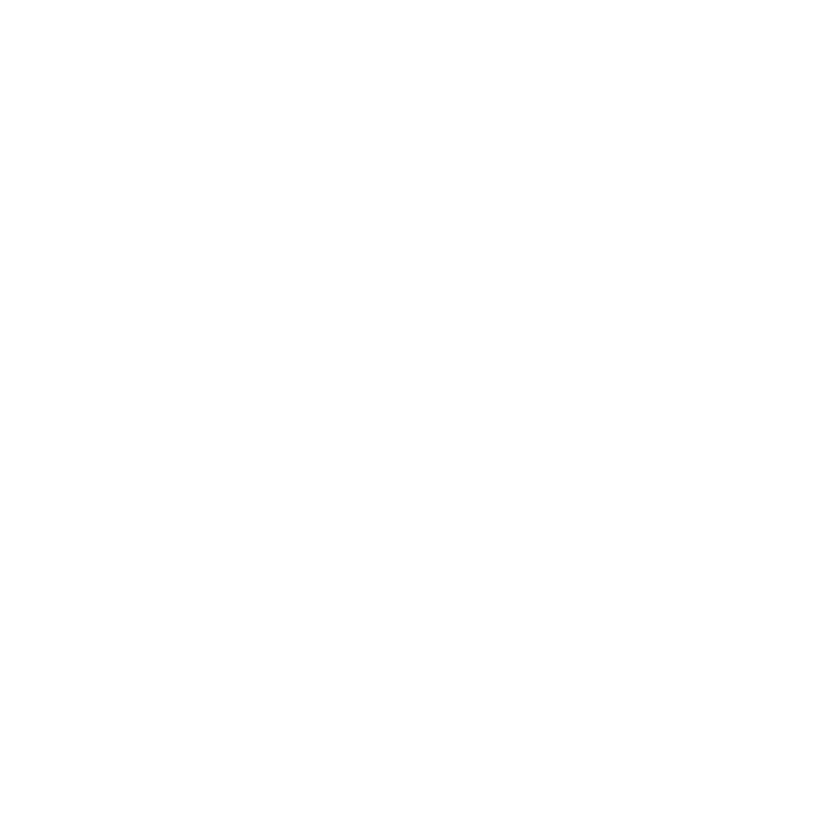
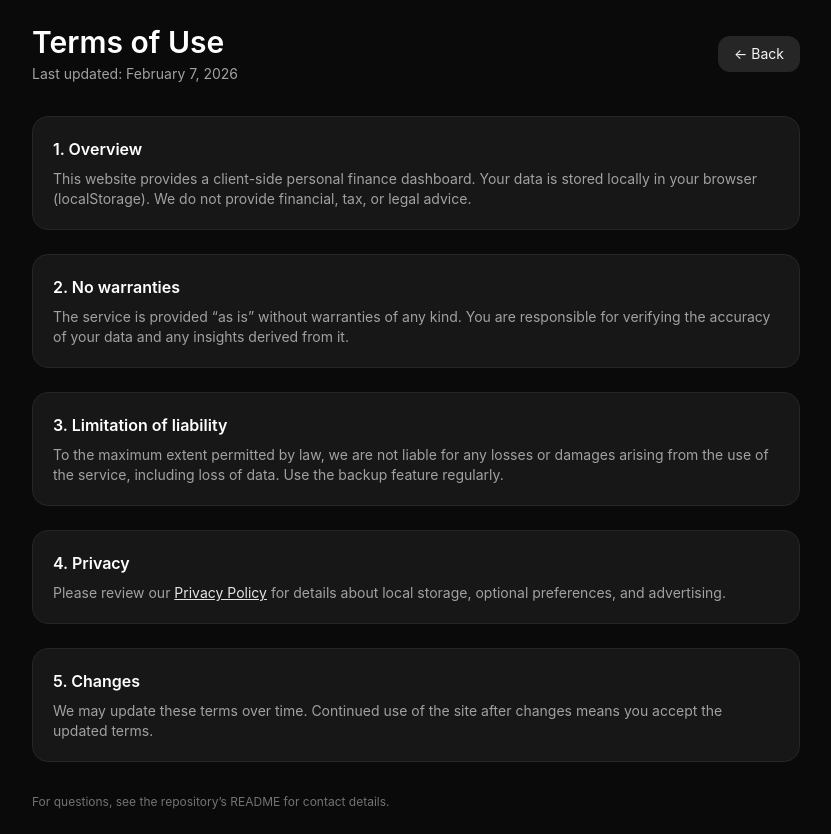
Before and after one commit to Crespo1301/finance-dashboard, a React (Vite) app: page /terms in a window 1280 px wide. Before the commit this address had no page. Shown: the whole page, without its empty margins (224-1055 px from the left). Before the commit the page ends 800 px from the top, so only its background shows below. Built offline with nearby package versions, Linux system fonts and the light colour scheme.

Commit message:
terms added to footer

```diff
--- a/src/App.jsx
+++ b/src/App.jsx
@@ -7,6 +7,7 @@ import Summary from './components/Summary'
 import PieChart from './components/PieChart'
 import LineChart from './components/LineChart'
 import PrivacyPolicy from './components/PrivacyPolicy'
+import Terms from './components/Terms'
 import Settings from './components/Settings'
 import CurrencySelector from './components/CurrencySelector'
 import BudgetManager from './components/BudgetManager'
@@ -462,6 +463,7 @@ function App() {
       <Routes>
         <Route path="/" element={<Dashboard />} />
         <Route path="/privacy" element={<PrivacyPolicy />} />
+        <Route path="/terms" element={<Terms />} />
         <Route path="/settings" element={<Settings />} />
       </Routes>
     </BrowserRouter>
--- a/src/components/Footer.jsx
+++ b/src/components/Footer.jsx
@@ -21,6 +21,10 @@ export default function Footer() {
               Privacy Policy
             </Link>
 
+            <Link to="/terms" className="text-neutral-400 hover:text-neutral-200 transition-colors">
+              Terms
+            </Link>
+
             <Link to="/settings" className="text-neutral-400 hover:text-neutral-200 transition-colors">
               Settings
             </Link>
--- /dev/null
+++ b/src/components/Terms.jsx
@@ -0,0 +1,68 @@
+import { Link } from 'react-router-dom'
+
+export default function Terms() {
+  return (
+    <div className="min-h-screen bg-neutral-950 p-6">
+      <div className="max-w-3xl mx-auto">
+        <div className="flex items-center justify-between mb-8">
+          <div>
+            <h1 className="text-3xl font-semibold text-white">Terms of Use</h1>
+            <p className="text-neutral-400 mt-1 text-sm">Last updated: February 7, 2026</p>
+          </div>
+          <Link
+            to="/"
+            className="px-4 py-2 rounded-xl bg-neutral-800 text-neutral-100 hover:bg-neutral-700 text-sm"
+          >
+            ← Back
+          </Link>
+        </div>
+
+        <div className="space-y-6 text-sm text-neutral-300">
+          <section className="rounded-2xl bg-neutral-900 border border-neutral-800 p-5">
+            <h2 className="text-base font-semibold text-white">1. Overview</h2>
+            <p className="text-neutral-400 mt-2">
+              This website provides a client-side personal finance dashboard. Your data is stored locally in
+              your browser (localStorage). We do not provide financial, tax, or legal advice.
+            </p>
+          </section>
+
+          <section className="rounded-2xl bg-neutral-900 border border-neutral-800 p-5">
+            <h2 className="text-base font-semibold text-white">2. No warranties</h2>
+            <p className="text-neutral-400 mt-2">
+              The service is provided “as is” without warranties of any kind. You are responsible for
+              verifying the accuracy of your data and any insights derived from it.
+            </p>
+          </section>
+
+          <section className="rounded-2xl bg-neutral-900 border border-neutral-800 p-5">
+            <h2 className="text-base font-semibold text-white">3. Limitation of liability</h2>
+            <p className="text-neutral-400 mt-2">
+              To the maximum extent permitted by law, we are not liable for any losses or damages arising
+              from the use of the service, including loss of data. Use the backup feature regularly.
+            </p>
+          </section>
+
+          <section className="rounded-2xl bg-neutral-900 border border-neutral-800 p-5">
+            <h2 className="text-base font-semibold text-white">4. Privacy</h2>
+            <p className="text-neutral-400 mt-2">
+              Please review our <Link to="/privacy" className="text-neutral-200 underline hover:text-white">Privacy Policy</Link> for details about local storage,
+              optional preferences, and advertising.
+            </p>
+          </section>
+
+          <section className="rounded-2xl bg-neutral-900 border border-neutral-800 p-5">
+            <h2 className="text-base font-semibold text-white">5. Changes</h2>
+            <p className="text-neutral-400 mt-2">
+              We may update these terms over time. Continued use of the site after changes means you accept
+              the updated terms.
+            </p>
+          </section>
+        </div>
+
+        <div className="mt-8 text-xs text-neutral-500">
+          For questions, see the repository’s README for contact details.
+        </div>
+      </div>
+    </div>
+  )
+}
--- a/src/components/TransactionList.jsx
+++ b/src/components/TransactionList.jsx
@@ -618,6 +618,7 @@ function TransactionList({
           </svg>
           <input
             type="text"
+            aria-label="Search transactions"
             placeholder="Search transactions..."
             value={searchTerm}
             onChange={(e) => setSearchTerm(e.target.value)}
@@ -627,6 +628,7 @@ function TransactionList({
 
         <div className="flex gap-2 flex-wrap items-center">
           <select
+            aria-label="Filter by type"
             value={filterType}
             onChange={(e) => setFilterType(e.target.value)}
             className="px-3 py-2 bg-neutral-200 border border-neutral-200 rounded-lg text-neutral-900 text-sm appearance-none cursor-pointer focus:outline-none focus:border-violet-500 transition-colors"
@@ -637,6 +639,7 @@ function TransactionList({
           </select>
 
           <select
+            aria-label="Filter by category"
             value={filterCategory}
             onChange={(e) => setFilterCategory(e.target.value)}
             className="px-3 py-2 bg-neutral-200 border border-neutral-200 rounded-lg text-neutral-900 text-sm appearance-none cursor-pointer focus:outline-none focus:border-violet-500 transition-colors"
@@ -668,6 +671,7 @@ function TransactionList({
               <span className="text-xs text-neutral-700">From</span>
               <input
                 type="date"
+                aria-label="Start date filter"
                 value={startDate}
                 onChange={(e) => setStartDate(e.target.value)}
                 className="bg-transparent text-sm text-neutral-900 focus:outline-none"
@@ -678,6 +682,7 @@ function TransactionList({
               <span className="text-xs text-neutral-700">To</span>
               <input
                 type="date"
+                aria-label="End date filter"
                 value={endDate}
                 onChange={(e) => setEndDate(e.target.value)}
                 className="bg-transparent text-sm text-neutral-900 focus:outline-none"
@@ -691,6 +696,7 @@ function TransactionList({
             startDate ||
             endDate) && (
             <button
+              aria-label="Clear filters"
               onClick={clearFilters}
               className="px-3 py-2 bg-neutral-200 hover:bg-neutral-400 rounded-lg text-neutral-900 text-sm font-medium transition-colors"
             >
```
Also changed, not shown: src/components/TransactionForm.jsx (+16 -11 lines), 1 other file (tests, documents, lock files or other folders).
